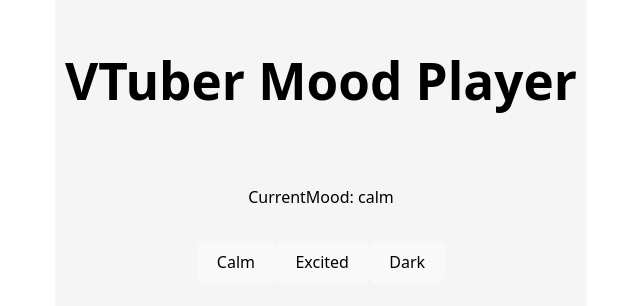
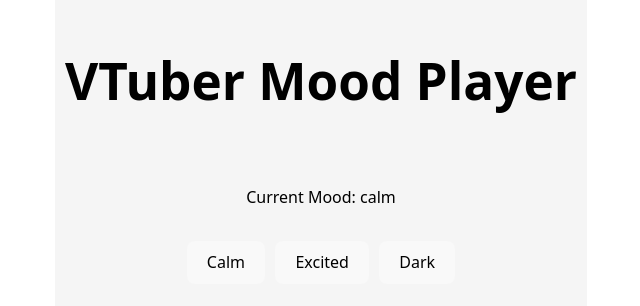
Before and after one commit to eriiiiiiapen/vtuber-english-mood-player, a React (Vite) app: page / in a window 1280 px wide. Shown: the part 286-592 px from the top of the page, without its empty margins (319-959 px from the left). Built offline with nearby package versions, Linux system fonts and the light colour scheme.

Commit message:
add component and selector

```diff
--- a/src/App.tsx
+++ b/src/App.tsx
@@ -1,8 +1,10 @@
 import './App.css'
+import { MoodControls } from './components/MoodControls';
+import { MoodDisplay } from './components/MoodDisplay';
 import { useMoodStore } from './store/moodStore'
 
 function App() {
-  const { mood, setMood } = useMoodStore();
+  const mood = useMoodStore((state) => state.mood);
 
   const backgroundColor = {
     calm: "#f5f5f5",
@@ -27,14 +29,8 @@ function App() {
           transition: "all 0.3s ease",
         }}
       >
-        <h1 style={{ padding: "10px" }}>VTuber Mood Player</h1>
-        <p>CurrentMood: {mood}</p>
-
-        <div>
-          <button onClick={() => setMood('calm')}>Calm</button>
-          <button onClick={() => setMood('excited')}>Excited</button>
-          <button onClick={() => setMood('dark')}>Dark</button>
-        </div>
+        <MoodDisplay />
+        <MoodControls />
       </div>
     </>
   )
--- /dev/null
+++ b/src/components/MoodControls.tsx
@@ -0,0 +1,17 @@
+import { useMoodStore, type Mood } from '../store/moodStore'
+
+export const MoodControls = () => {
+  const setMood = useMoodStore((state) => state.setMood);
+
+  const moods: Mood[] = ['calm', 'excited', 'dark'];
+
+  return (
+    <div style={{ display: 'flex', gap: '10px' }}>
+      {moods.map((m) => (
+        <button key={m} onClick={() => setMood(m)}>
+          {m.charAt(0).toUpperCase() + m.slice(1)}
+        </button>
+      ))}
+    </div>
+  );
+};
--- /dev/null
+++ b/src/components/MoodDisplay.tsx
@@ -0,0 +1,12 @@
+import { useMoodStore } from '../store/moodStore'
+
+export const MoodDisplay = () => {
+  const mood = useMoodStore((state) => state.mood);
+
+  return (
+    <>
+      <h1 style={{ padding: "10px" }}>VTuber Mood Player</h1>
+      <p>Current Mood: {mood}</p>
+    </>
+  );
+};
--- a/src/store/moodStore.ts
+++ b/src/store/moodStore.ts
@@ -2,7 +2,7 @@ import { create } from "zustand";
 
 export type Mood = "calm" | "excited" | "dark";
 
-type MoodState = {
+interface MoodState {
     mood: Mood;
     setMood: (mood: Mood) => void;
 }
@@ -10,4 +10,4 @@ type MoodState = {
 export const useMoodStore = create<MoodState>((set) => ({
     mood: "calm",
     setMood: (mood) => set({mood}),
-}))
+}));
```
